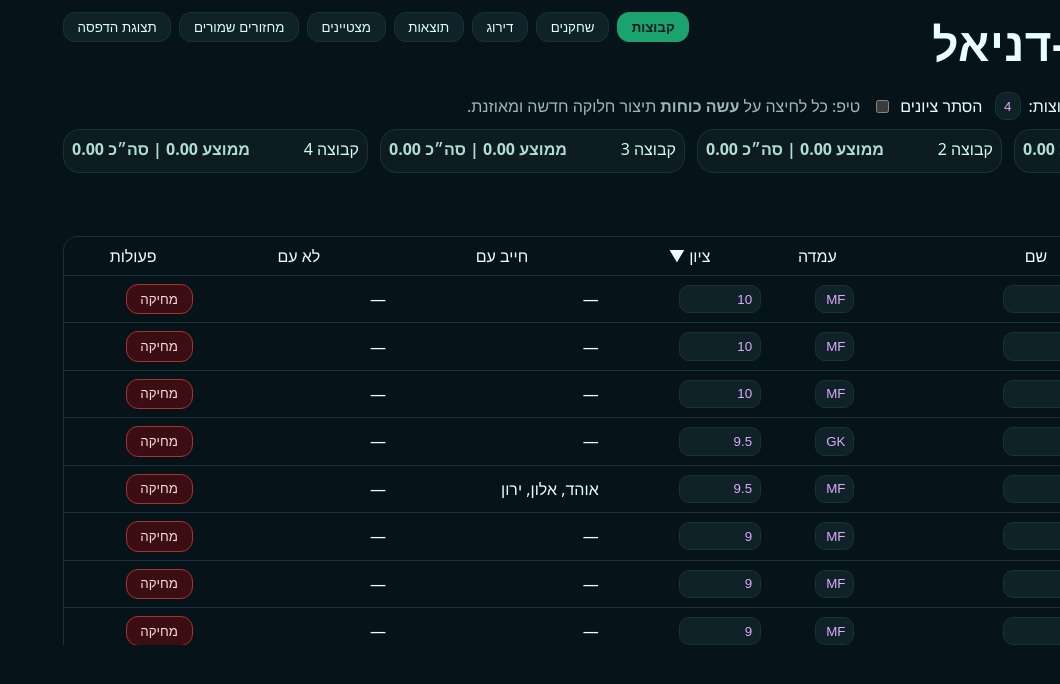
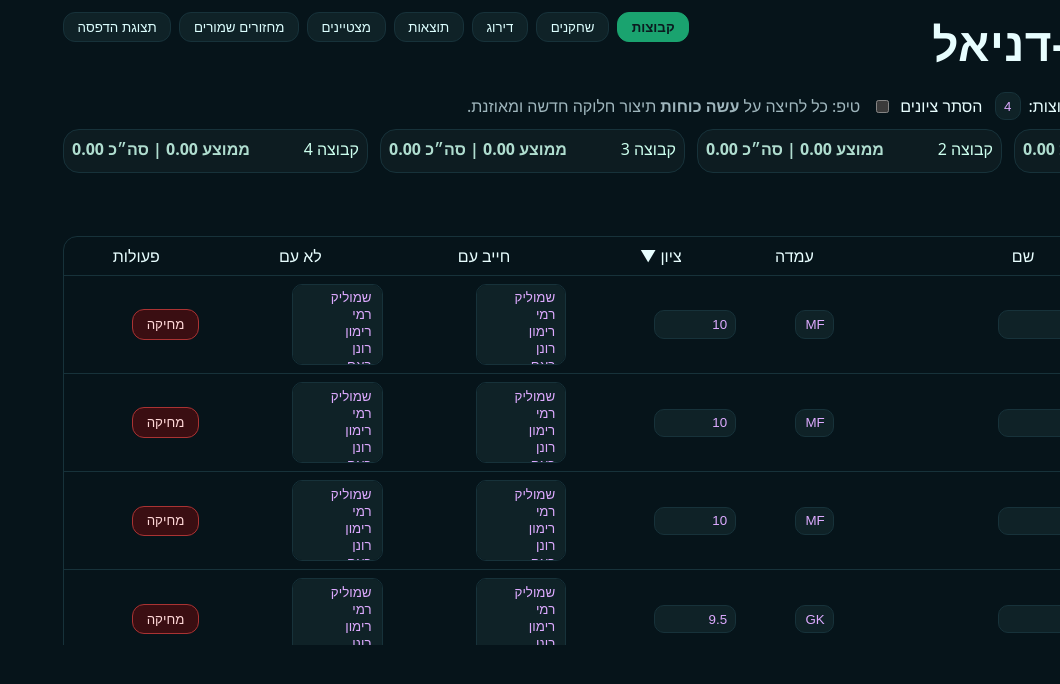
Before and after one commit to ShmuelBarazani/kat-regel-gan-daniel-v2, a React (Vite) app: page / in a window 1280 px wide. Shown: the top 684 px of the page, without its empty margins (220-1280 px from the left). Built offline with nearby package versions, Linux system fonts and the light colour scheme.

Commit message:
Update Players.jsx

```diff
--- a/src/components/Players.jsx
+++ b/src/components/Players.jsx
@@ -4,13 +4,13 @@ import { useStorage, POS } from "../lib/storage.js";
 import PlayerFormModal from "./PlayerFormModal.jsx";
 
 const COLS = [
-  { key: "active", label: "משחק?" },
-  { key: "name",   label: "שם" },
-  { key: "pos",    label: "עמדה" },
-  { key: "rating", label: "ציון" },
-  { key: "mustWith",  label: "חייב עם" },
-  { key: "avoidWith", label: "לא עם" },
-  { key: "actions",   label: "פעולות" }
+  { key: "active",   label: "משחק?" },
+  { key: "name",     label: "שם" },
+  { key: "pos",      label: "עמדה" },
+  { key: "rating",   label: "ציון" },
+  { key: "mustWith", label: "חייב עם" },
+  { key: "avoidWith",label: "לא עם" },
+  { key: "actions",  label: "פעולות" }
 ];
 
 export default function Players() {
@@ -18,31 +18,25 @@ export default function Players() {
   const [showAdd, setShowAdd] = useState(false);
   const [sort, setSort] = useState({ key: "rating", dir: "desc" });
 
-  const idToName = useMemo(() => {
-    const m = new Map(); players.forEach(p=>m.set(String(p.id), p.name)); return m;
+  // לשימוש ברשימות הבחירה (לא כולל השחקן עצמו)
+  const optionsById = useMemo(() => {
+    return players.map(p => ({ id: String(p.id), name: p.name }));
   }, [players]);
-
-  const displayNames = (arr) => {
-    if (!Array.isArray(arr) || !arr.length) return "—";
-    return arr.map(x => idToName.get(String(x)) || String(x)).join(", ");
-  };
 
   const sortedPlayers = useMemo(() => {
     const arr = players.slice();
     arr.sort((a,b)=>{
-      const k = sort.key;
+      const k=sort.key;
       let va = k==="mustWith"||k==="avoidWith" ? (a[k]?.length||0)
-           : k==="name"||k==="pos" ? String(a[k]||"")
-           : a[k];
+            : k==="name"||k==="pos" ? String(a[k]||"")
+            : a[k];
       let vb = k==="mustWith"||k==="avoidWith" ? (b[k]?.length||0)
-           : k==="name"||k==="pos" ? String(b[k]||"")
-           : b[k];
-      if(typeof va === "string" && typeof vb === "string"){
-        const cmp = va.localeCompare(vb, "he");
-        return sort.dir==="asc" ? cmp : -cmp;
+            : k==="name"||k==="pos" ? String(b[k]||"")
+            : b[k];
+      if(typeof va==="string" && typeof vb==="string"){
+        const cmp = va.localeCompare(vb,"he"); return sort.dir==="asc"?cmp:-cmp;
       }else{
-        const cmp = Number(va) - Number(vb);
-        return sort.dir==="asc" ? cmp : -cmp;
+        const cmp = Number(va)-Number(vb); return sort.dir==="asc"?cmp:-cmp;
       }
     });
     return arr;
@@ -52,15 +46,23 @@ export default function Players() {
     setSort(s => s.key===key ? ({key, dir: s.dir==="asc"?"desc":"asc"}) : ({key, dir:"asc"}));
 
   const updatePlayer = (id, patch) =>
-    setPlayers(prev => prev.map(p => p.id===id ? {...p, ...patch} : p));
+    setPlayers(prev => prev.map(p => p.id === id ? ({...p, ...patch}) : p));
 
   const removePlayer = (id) =>
     setPlayers(prev => prev.filter(p => p.id !== id));
 
+  // עוזר ליצירת רשימת אופציות ללא שחקן נוכחי
+  const listWithoutSelf = (selfId) => optionsById.filter(o => o.id !== String(selfId));
+
+  const updateMulti = (player, field, event) => {
+    const vals = Array.from(event.target.selectedOptions, o => String(o.value));
+    updatePlayer(player.id, { [field]: vals });
+  };
+
   return (
     <div className="players-page" dir="rtl">
-      <div className="toolbar">
-        <button className="btn primary" onClick={()=>setShowAdd(true)}>הוסף שחקן</button>
+      <div className="toolbar players-toolbar">
+        <button className="btn primary" onClick={() => setShowAdd(true)}>הוסף שחקן</button>
       </div>
 
       <div className="table-wrapper">
@@ -68,7 +70,9 @@ export default function Players() {
           <thead>
             <tr>
               {COLS.map(c => (
-                <th key={c.key} onClick={()=>c.key!=="actions" && flipSort(c.key)} style={{cursor: c.key!=="actions" ? "pointer":"default"}}>
+                <th key={c.key}
+                    onClick={()=>c.key!=="actions" && flipSort(c.key)}
+                    style={{cursor: c.key!=="actions" ? "pointer":"default"}}>
                   {c.label}{sort.key===c.key ? (sort.dir==="asc" ? " ▲":" ▼") : ""}
                 </th>
               ))}
@@ -78,18 +82,44 @@ export default function Players() {
             {sortedPlayers.map(p => (
               <tr key={p.id}>
                 <td><input type="checkbox" checked={!!p.active}
-                      onChange={e=>updatePlayer(p.id, {active:e.target.checked})}/></td>
+                      onChange={e => updatePlayer(p.id, {active: e.target.checked})}/></td>
+
                 <td><input className="input" value={p.name}
-                      onChange={e=>updatePlayer(p.id,{name:e.target.value})}/></td>
+                      onChange={e => updatePlayer(p.id, {name: e.target.value})}/></td>
+
                 <td>
-                  <select value={p.pos} onChange={e=>updatePlayer(p.id,{pos:e.target.value})}>
-                    {POS.map(op=><option key={op} value={op}>{op}</option>)}
+                  <select value={p.pos}
+                          onChange={e => updatePlayer(p.id, {pos: e.target.value})}>
+                    {POS.map(op => <option key={op} value={op}>{op}</option>)}
                   </select>
                 </td>
+
                 <td><input type="number" className="input" step="0.1" min="1" max="10"
-                      value={p.rating} onChange={e=>updatePlayer(p.id,{rating:Number(e.target.value)})}/></td>
-                <td className="nowrap">{displayNames(p.mustWith)}</td>
-                <td className="nowrap">{displayNames(p.avoidWith)}</td>
+                      value={p.rating}
+                      onChange={e => updatePlayer(p.id, {rating: Number(e.target.value)})}/></td>
+
+                {/* חייב עם – רשימת בחירה מרשימת השחקנים */}
+                <td className="nowrap">
+                  <select multiple size={4} className="multi"
+                          value={(p.mustWith||[]).map(String)}
+                          onChange={(e)=>updateMulti(p,"mustWith",e)}>
+                    {listWithoutSelf(p.id).map(o => (
+                      <option key={o.id} value={o.id}>{o.name}</option>
+                    ))}
+                  </select>
+                </td>
+
+                {/* לא עם – רשימת בחירה מרשימת השחקנים */}
+                <td className="nowrap">
+                  <select multiple size={4} className="multi"
+                          value={(p.avoidWith||[]).map(String)}
+                          onChange={(e)=>updateMulti(p,"avoidWith",e)}>
+                    {listWithoutSelf(p.id).map(o => (
+                      <option key={o.id} value={o.id}>{o.name}</option>
+                    ))}
+                  </select>
+                </td>
+
                 <td><button className="btn danger" onClick={()=>removePlayer(p.id)}>מחיקה</button></td>
               </tr>
             ))}
@@ -100,7 +130,7 @@ export default function Players() {
       {showAdd && (
         <PlayerFormModal
           players={players}
-          onClose={()=>setShowAdd(false)}
+          onClose={() => setShowAdd(false)}
           onSave={(np)=>{ setPlayers(prev=>[{...np}, ...prev]); setShowAdd(false); }}
         />
       )}
```
